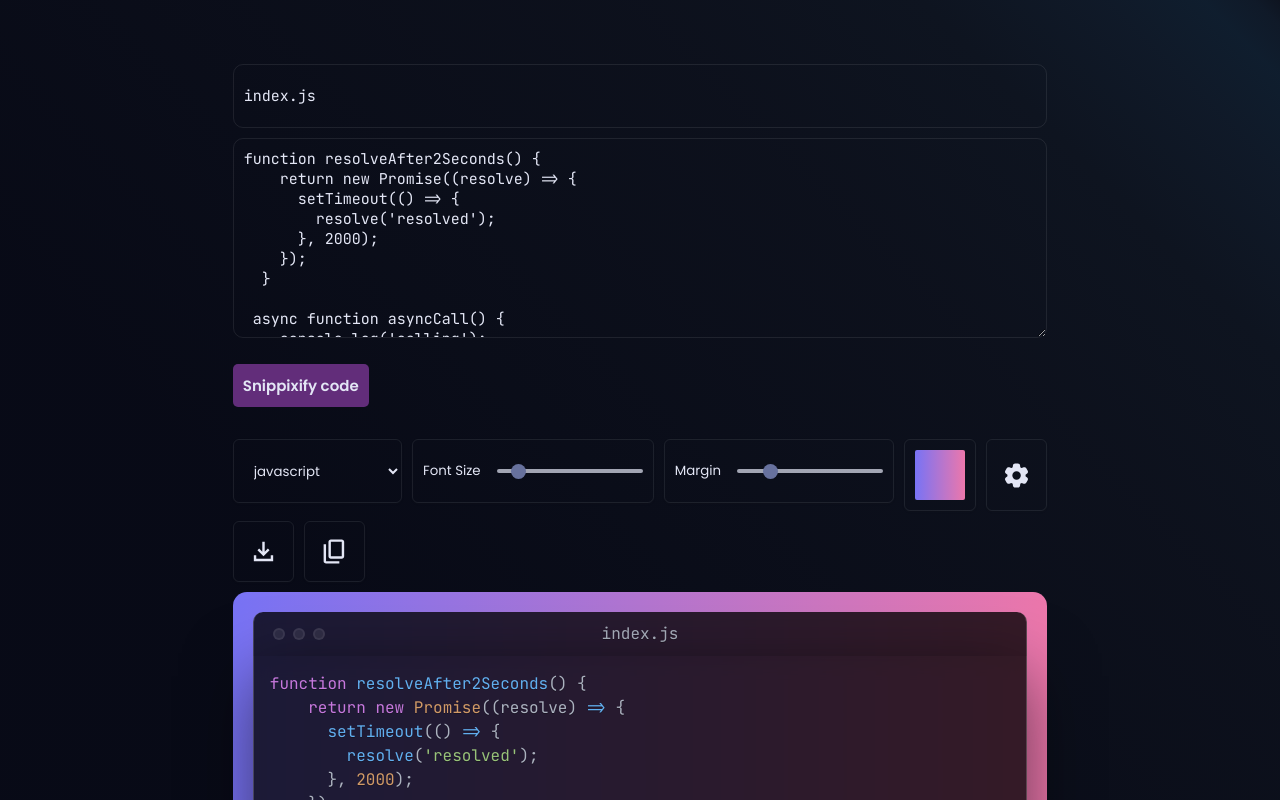
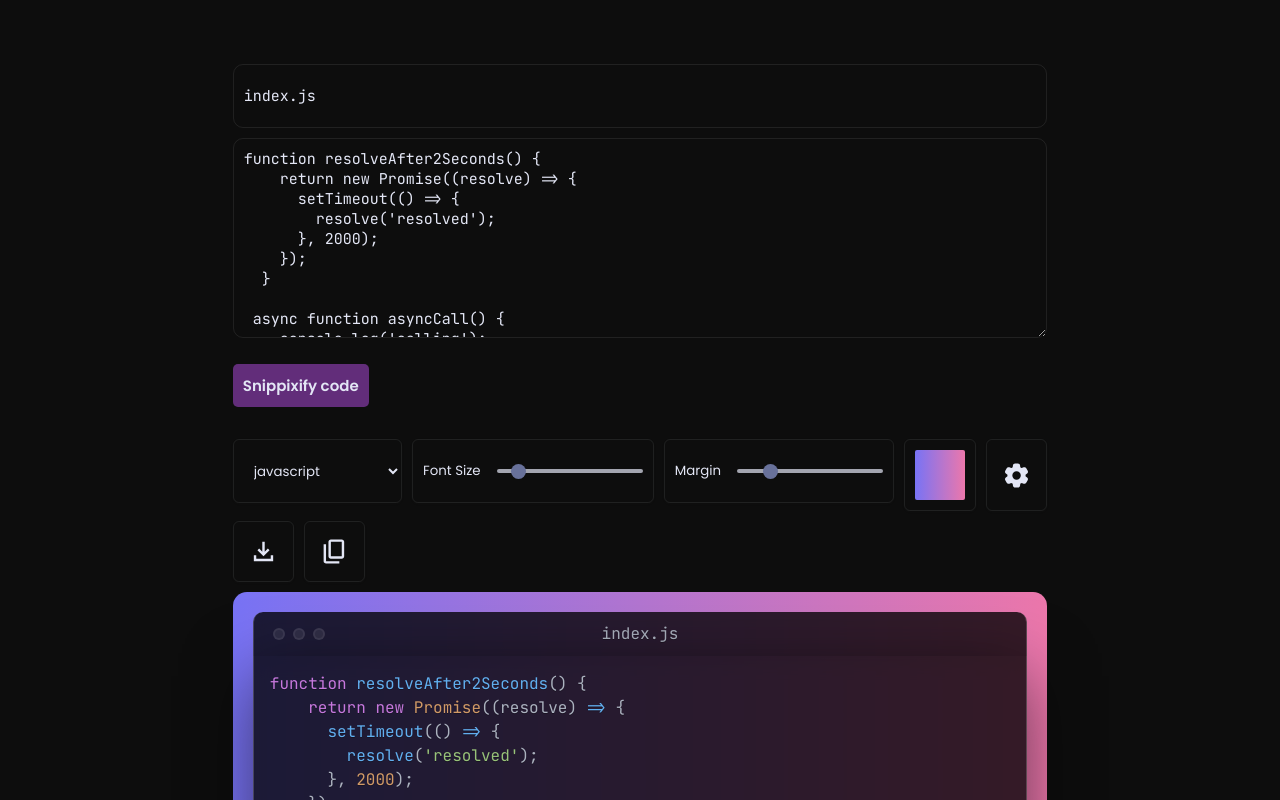
Before and after one commit to preetsuthar17/SnippiX, a Next.js app: page / in a window 1280 px wide. Shown: the top 800 px of the page. Built offline with nearby package versions, Linux system fonts and the light colour scheme.

Commit message:
Update background color in globals.scss

```diff
--- a/src/styles/globals.scss
+++ b/src/styles/globals.scss
@@ -3,7 +3,7 @@
 :root {
   --white-text-color: #e3e6f5;
   --black-text-color: #000000;
-  --background-color: #080a16;
+  --background-color: #0d0d0d;
   --second-background-color: #080a16;
   --primary-color: #8f9cd6;
   --secondary-color: #622d7a;
@@ -27,21 +27,10 @@ body {
   color: var(--white-text-color);
   font-family: var(--body-font-family);
   -webkit-tap-highlight-color: rgba(0, 0, 0, 0) !important;
-  width: 90%;
+  width: 100%;
   min-height: 100vh;
   margin-inline: auto;
-  background-repeat: no-repeat;
-  background-size: cover;
-  background-image: linear-gradient(45deg,
-      hsl(231deg 47% 6%) 40%,
-      hsl(225deg 38% 8%) 74%,
-      hsl(220deg 39% 9%) 86%,
-      hsl(216deg 44% 11%) 93%,
-      hsl(212deg 50% 12%) 97%,
-      hsl(216deg 44% 11%) 99%,
-      hsl(220deg 39% 9%) 100%,
-      hsl(225deg 38% 8%) 100%,
-      hsl(231deg 47% 6%) 100%);
+  background-color: var(--background-color);
 }
 
 body::-webkit-scrollbar {
```
